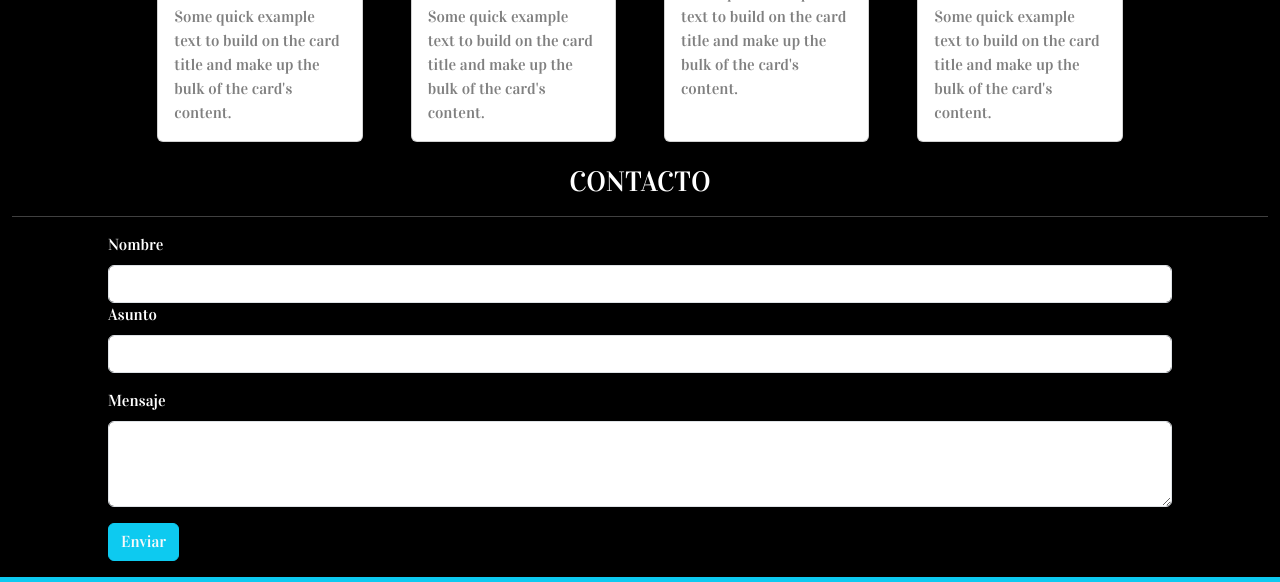
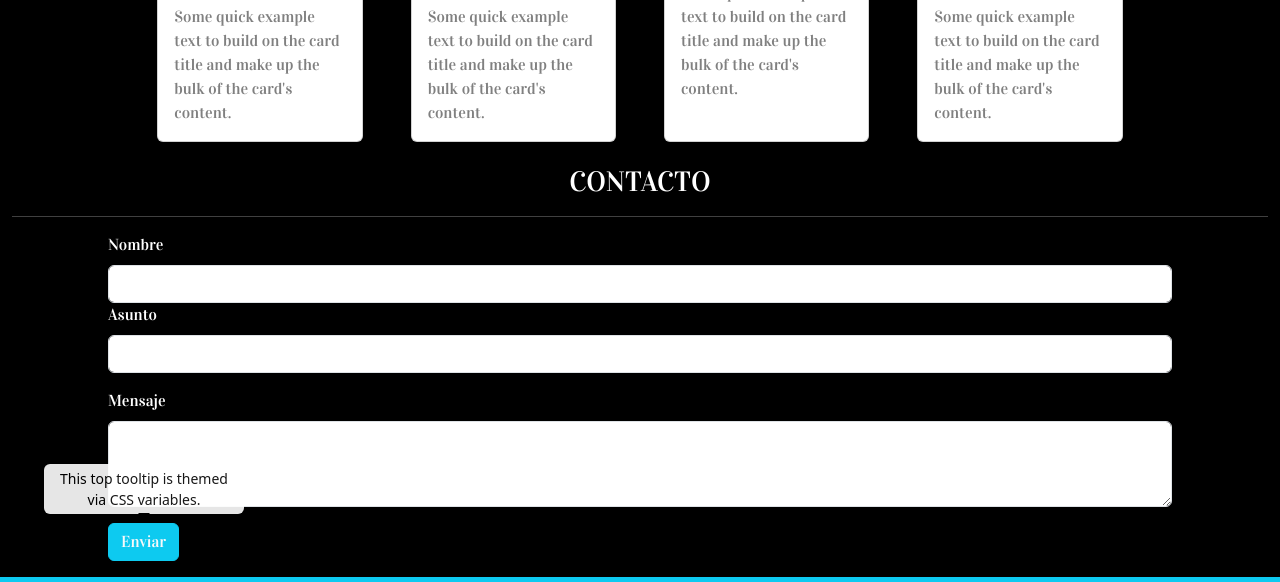
Before and after one commit to VictorTapiaEgana/Viajes_Chile, a plain HTML site: page index.html in a window 1280 px wide. Both pictures are taken after a click on the button "Enviar". Shown: the part 1630-2212 px from the top of the page. Drawn offline with nearby package versions, Linux system fonts and the light colour scheme.

Commit message:
add -Tooltip

```diff
--- a/asssets/css/style.css
+++ b/asssets/css/style.css
@@ -81,3 +81,8 @@ footer{
     text-decoration: none;
     color: var(--blanco);
 }
+
+.tooltip-custom .tooltip-inner{
+    background-color: white;
+    color: black;
+}
--- a/asssets/js/script.js
+++ b/asssets/js/script.js
@@ -0,0 +1,3 @@
+// BOOTSTRAP TOOLTIP
+ const tooltipTriggerList = document.querySelectorAll('[data-bs-toggle="tooltip"]')
+ const tooltipList = [...tooltipTriggerList].map(tooltipTriggerEl => new bootstrap.Tooltip(tooltipTriggerEl))
--- a/index.html
+++ b/index.html
@@ -10,13 +10,14 @@
     <link rel="preconnect" href="https://fonts.googleapis.com">
     <link rel="preconnect" href="https://fonts.gstatic.com" crossorigin>
     <link href="https://fonts.googleapis.com/css2?family=Vidaloka&display=swap" rel="stylesheet">
-    <!-- style -->
+
+    <!-- style css -->
     <link rel="stylesheet" href="./asssets/css/style.css">
+
     <!-- bootstrap -->
     <link href="https://cdn.jsdelivr.net/npm/bootstrap@5.3.3/dist/css/bootstrap.min.css" rel="stylesheet" integrity="sha384-QWTKZyjpPEjISv5WaRU9OFeRpok6YctnYmDr5pNlyT2bRjXh0JMhjY6hW+ALEwIH" crossorigin="anonymous">
+
     <!-- fon awesome -->
-    <!-- <link rel="stylesheet" href="https://cdnjs.cloudflare.com/ajax/libs/font-awesome/4.7.0/css/font-awesome.min.css"> -->
-
     <link rel="stylesheet" href="https://cdnjs.cloudflare.com/ajax/libs/font-awesome/6.1.1/css/all.min.css" />
 
     <title>Viajes Chile</title>
@@ -175,7 +176,7 @@
           <div class="mb-3 px-5 mx-5">
             <label for="exampleFormControlTextarea1" class="form-label">Mensaje</label>
             <textarea class="form-control" id="exampleFormControlTextarea1" rows="3"></textarea>
-            <button type="button" class="btn btn-info my-3 text-light">Enviar</button>
+            <button type="button" class="btn btn-info my-3 text-light" data-bs-toggle="tooltip" data-bs-placement="top" data-bs-title="This top tooltip is themed via CSS variables." data-bs-custom-class="tooltip-custom">Enviar</button>
         </div>
 
     </section>
@@ -192,11 +193,13 @@
 
     <!-- jQuery -->
     <script src="https://code.jquery.com/jquery-3.7.1.min.js" integrity="sha256-/JqT3SQfawRcv/BIHPThkBvs0OEvtFFmqPF/lYI/Cxo=" crossorigin="anonymous"></script>
-    <!-- javascript -->
-    <script src="./asssets/js/script.js"></script>
+
     <!-- bootstrap -->
     <script src="https://cdn.jsdelivr.net/npm/bootstrap@5.3.3/dist/js/bootstrap.bundle.min.js" integrity="sha384-YvpcrYf0tY3lHB60NNkmXc5s9fDVZLESaAA55NDzOxhy9GkcIdslK1eN7N6jIeHz" crossorigin="anonymous"></script>
     <script src="https://cdn.jsdelivr.net/npm/@popperjs/core@2.11.8/dist/umd/popper.min.js" integrity="sha384-I7E8VVD/ismYTF4hNIPjVp/Zjvgyol6VFvRkX/vR+Vc4jQkC+hVqc2pM8ODewa9r" crossorigin="anonymous"></script>
-    <!-- <script src="https://cdn.jsdelivr.net/npm/bootstrap@5.3.3/dist/js/bootstrap.min.js" integrity="sha384-0pUGZvbkm6XF6gxjEnlmuGrJXVbNuzT9qBBavbLwCsOGabYfZo0T0to5eqruptLy" crossorigin="anonymous"></script>     -->
+
+    <!-- javascript -->
+    <script src="./asssets/js/script.js"></script>
+
 </body>
 </html>
```
